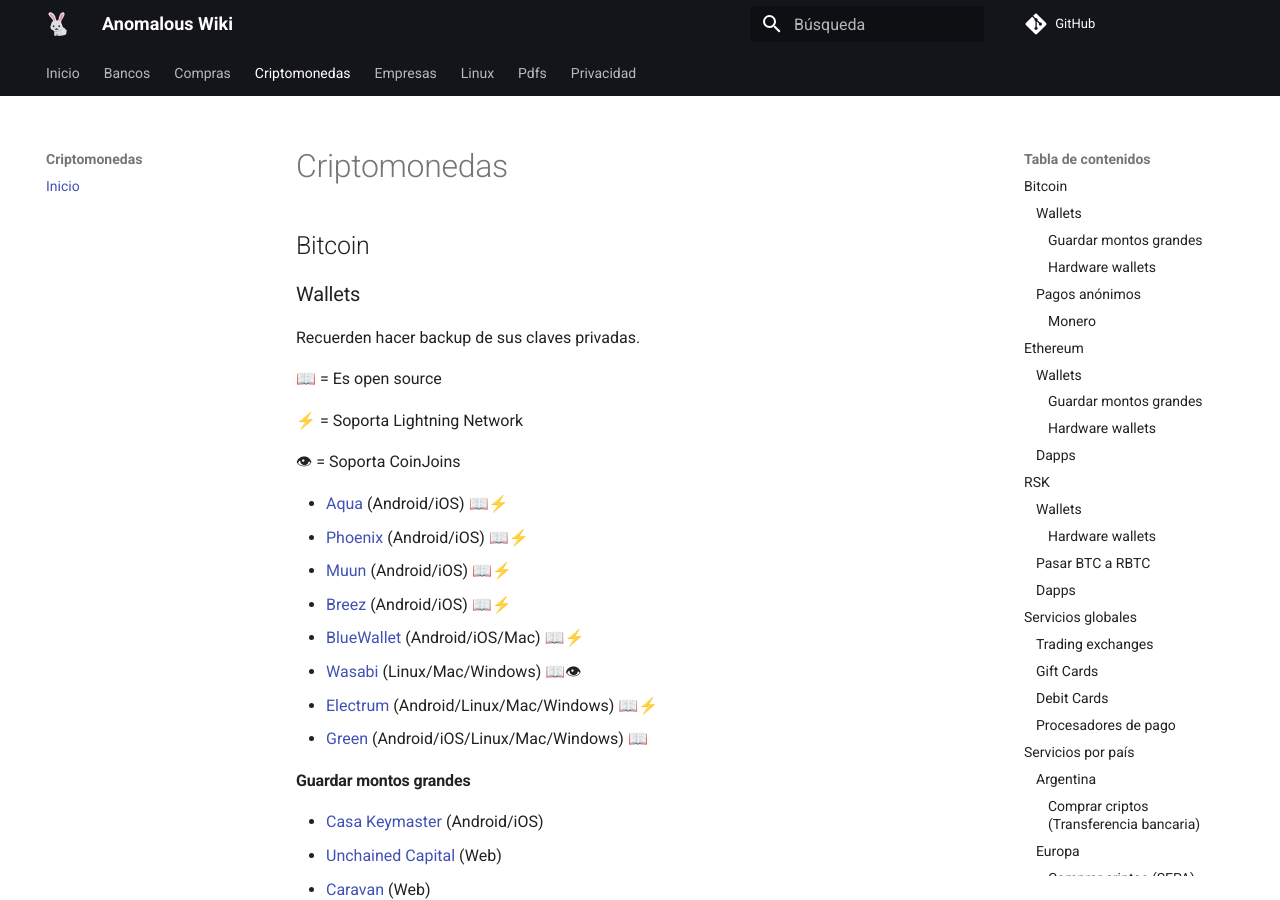
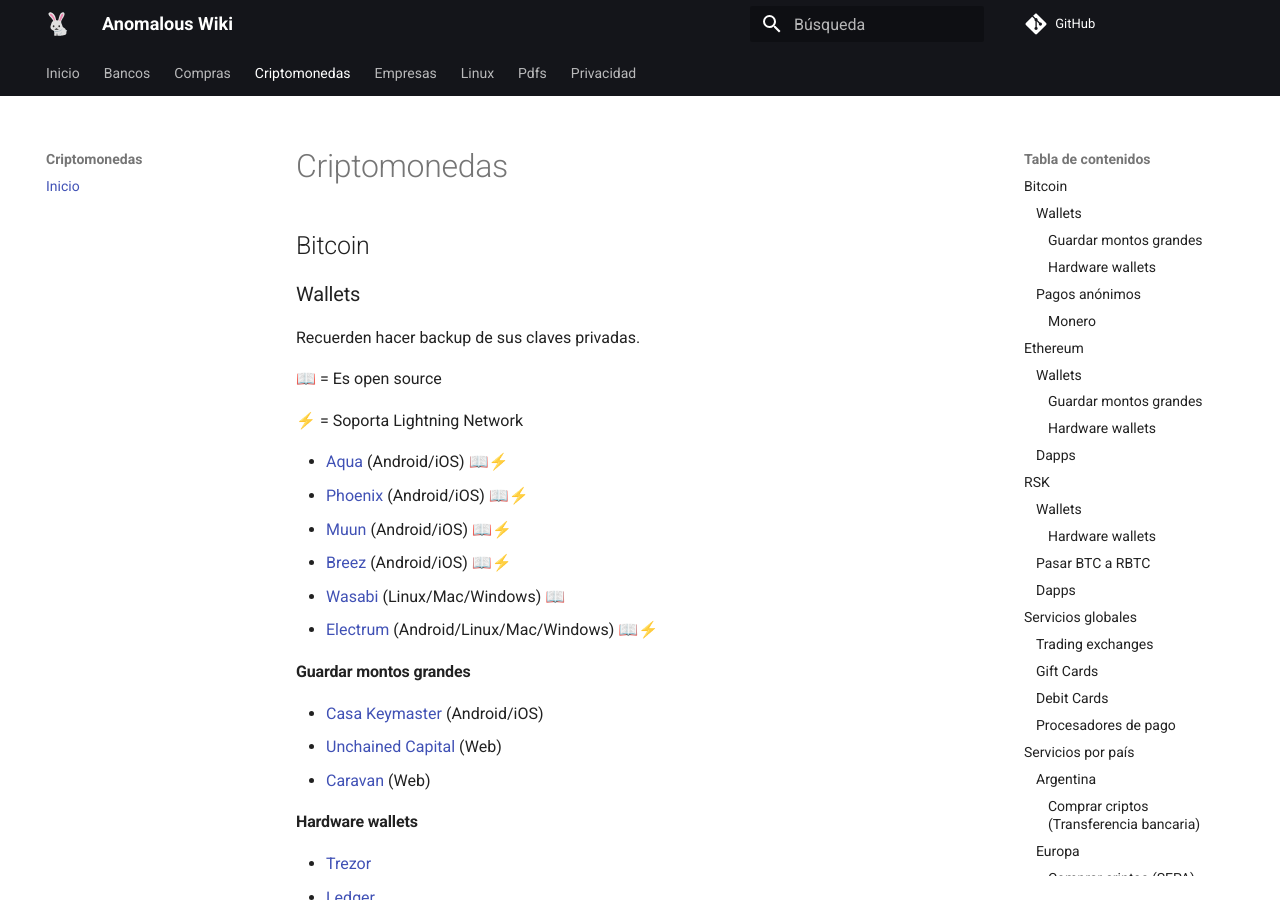
Before and after one commit to anomalouscode/wiki, an MkDocs documentation site: the page built from docs/criptomonedas/index.md, in a window 1280 px wide and 900 px high. Built offline with MkDocs 1.6.1 and Material for MkDocs 9.7.7, drawn with Linux system fonts in a browser that asks for light colours; comment, search, counter and statistics services are not loaded.

Commit message:
Update index.md

```diff
--- a/docs/criptomonedas/index.md
+++ b/docs/criptomonedas/index.md
@@ -14,16 +14,12 @@
 
 ⚡ = Soporta Lightning Network
 
-👁 = Soporta CoinJoins
-
 - [Aqua](https://aquawallet.io/) (Android/iOS) 📖⚡
 - [Phoenix](https://phoenix.acinq.co/) (Android/iOS) 📖⚡
 - [Muun](https://muun.com/) (Android/iOS) 📖⚡
 - [Breez](https://breez.technology/) (Android/iOS) 📖⚡
-- [BlueWallet](https://bluewallet.io/) (Android/iOS/Mac) 📖⚡
-- [Wasabi](https://wasabiwallet.io/) (Linux/Mac/Windows) 📖👁
+- [Wasabi](https://wasabiwallet.io/) (Linux/Mac/Windows) 📖
 - [Electrum](https://electrum.org/) (Android/Linux/Mac/Windows) 📖⚡
-- [Green](https://blockstream.com/green/) (Android/iOS/Linux/Mac/Windows) 📖
 
 #### Guardar montos grandes
 
```
